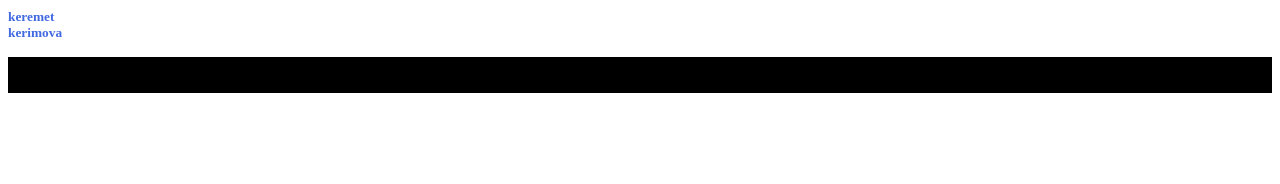
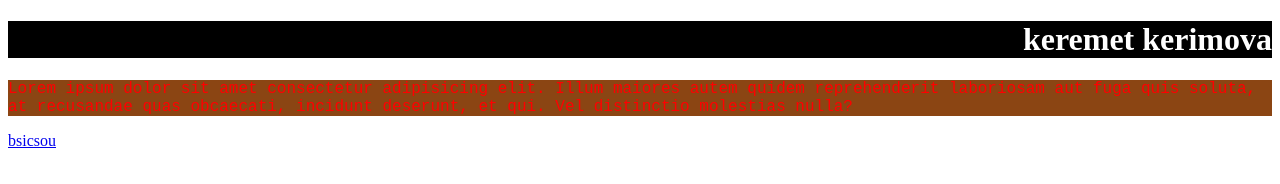
Before and after one commit to keremet-kerimova/my-first-repo, a plain HTML site: page index2.html in a window 1280 px wide. Drawn offline with Linux system fonts and the light colour scheme.

Commit message:
h1 and header

```diff
--- a/index2.html
+++ b/index2.html
@@ -15,6 +15,8 @@
             aut fuga quis soluta, at recusandae quas obcaecati, incidunt deserunt, et qui. Vel distinctio molestias
             nulla?</p>
     </header>
+    <div><a href="./index2.html">
+            bsicsou</a></div>
 </body>
 
 </html>
--- a/styles.css
+++ b/styles.css
@@ -1,3 +1,5 @@
+
+/*
 p{
     background-color: black;
     text-decoration: none;
@@ -28,3 +30,17 @@ footer{
     background-color: saddlebrown;
     width: 25px;
 }
+*/
+h1{
+    color: white;
+    background-color: black;
+    text-align: right;
+
+text-decoration: none;
+}
+ header p{
+     color: red;
+     background-color: saddlebrown;
+     font-family: 'Courier New', Courier, monospace;
+
+ }
```
